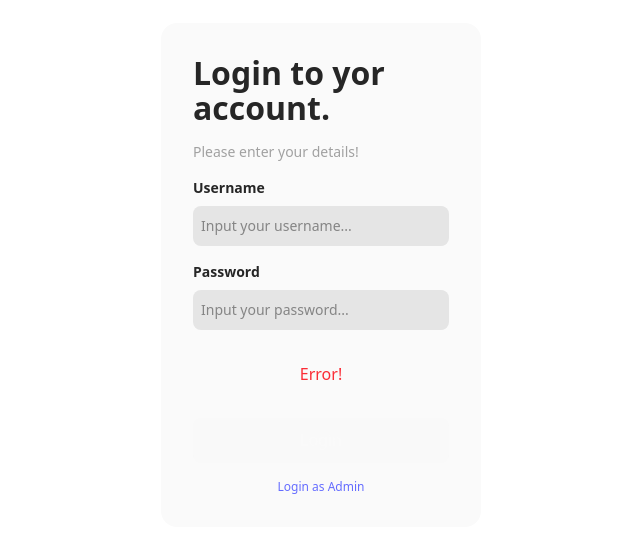
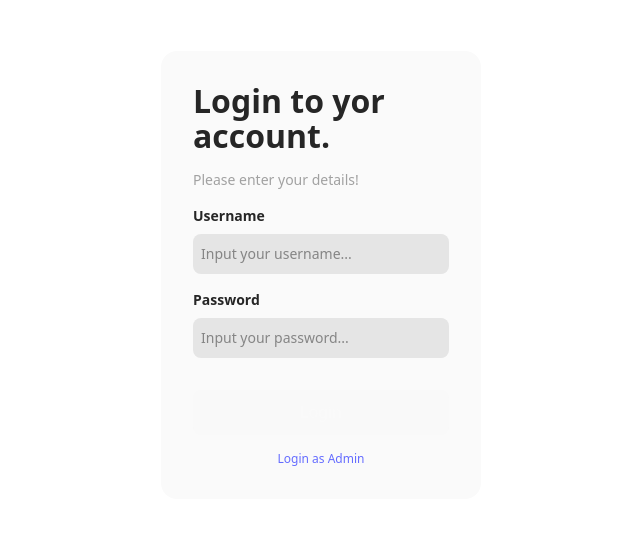
Before and after one commit to apop01100/WFHTrack-Frontend-V2, a React (Vite) app: page /#/login/user in a window 1280 px wide. Shown: the part 125-658 px from the top of the page, without its empty margins (319-959 px from the left). Built offline with nearby package versions, Linux system fonts and the light colour scheme.

Commit message:
fix the errors messages

```diff
--- a/src/components/Login/AdminLoginForm.tsx
+++ b/src/components/Login/AdminLoginForm.tsx
@@ -49,7 +49,7 @@ const AdminLoginForm = () => {
                     </div>
 
                     {
-                        error && data ? <p className="text-red-500 text-md text-center">{data.message}</p> : <p className="text-red-500 text-md text-center">Error!</p>
+                        error && <p className="text-red-500 text-md text-center">{error}</p>
                     }
 
                     <button className="text-neutral-50 bg-blue-500" type="submit" disabled={isSubmitting}>
--- a/src/components/Login/UserLoginForm.tsx
+++ b/src/components/Login/UserLoginForm.tsx
@@ -49,7 +49,7 @@ const LoginForm = () => {
                     </div>
 
                     {
-                        error && data ? <p className="text-red-500 text-md text-center">{data.message}</p> : <p className="text-red-500 text-md text-center">Error!</p>
+                        error && <p className="text-red-500 text-md text-center">{error}</p>
                     }
 
                     <button className="text-neutral-50 bg-blue-500" type="submit" disabled={isSubmitting}>
```
